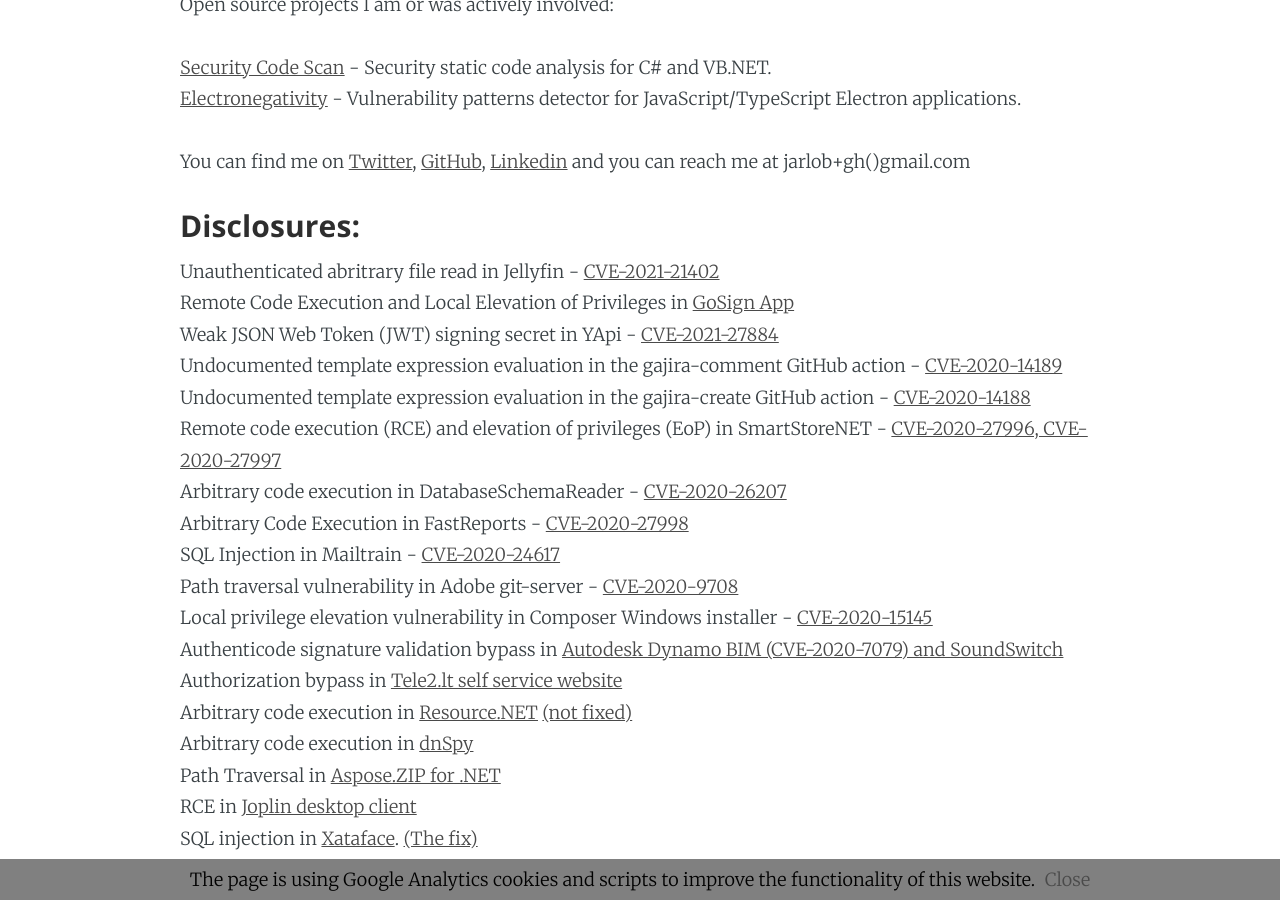
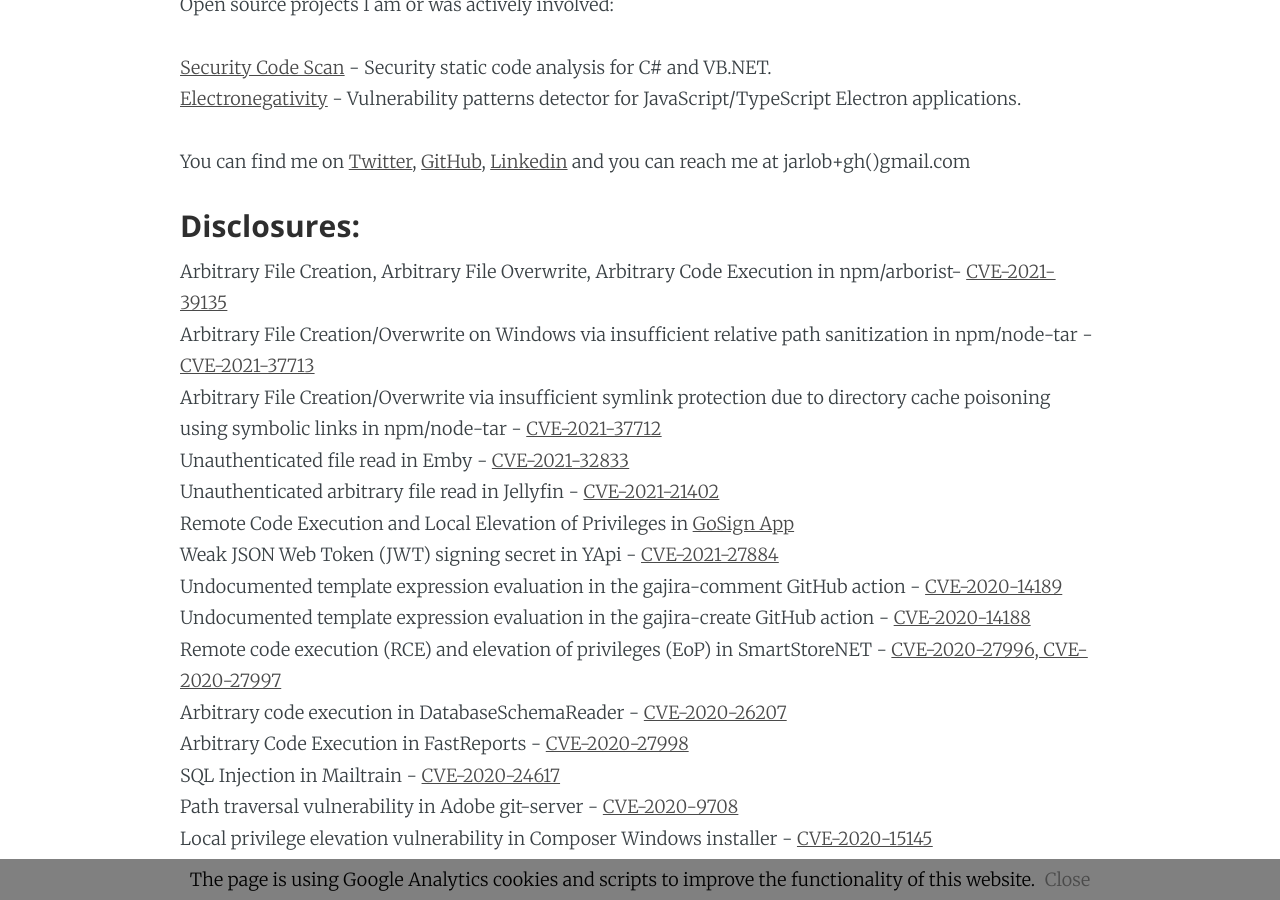
Before and after one commit to JarLob/jarlob.github.io, a Jekyll site: the page built from about.md, in a window 1280 px wide and 900 px high, scrolled down 329 px. Built offline with Jekyll 4.4.1, drawn with Linux system fonts in a browser that asks for light colours.

Commit message:
Update about.md

```diff
--- a/about.md
+++ b/about.md
@@ -13,7 +13,11 @@ Open source projects I am or was actively involved:
 You can find me on [Twitter](https://twitter.com/yarlob), [GitHub](https://github.com/JarLob), [Linkedin](https://www.linkedin.com/in/yarlob/) and you can reach me at jarlob+gh()gmail.com
 
 ### Disclosures:
-Unauthenticated abritrary file read in Jellyfin - [CVE-2021-21402](https://securitylab.github.com/advisories/GHSL-2021-050-jellyfin/)
+Arbitrary File Creation, Arbitrary File Overwrite, Arbitrary Code Execution in npm/arborist- [CVE-2021-39135](https://github.com/advisories/GHSA-gmw6-94gg-2rc2)
+Arbitrary File Creation/Overwrite on Windows via insufficient relative path sanitization in npm/node-tar - [CVE-2021-37713](https://github.com/advisories/GHSA-5955-9wpr-37jh)
+Arbitrary File Creation/Overwrite via insufficient symlink protection due to directory cache poisoning using symbolic links in npm/node-tar - [CVE-2021-37712](https://github.com/advisories/GHSA-qq89-hq3f-393p)
+Unauthenticated file read in Emby - [CVE-2021-32833](https://securitylab.github.com/advisories/GHSL-2021-051-emby/)
+Unauthenticated arbitrary file read in Jellyfin - [CVE-2021-21402](https://securitylab.github.com/advisories/GHSL-2021-050-jellyfin/)
 Remote Code Execution and Local Elevation of Privileges in [GoSign App](https://blog.devsecurity.eu/en/blog/registru-centras-gosign-vulnerabilities)
 Weak JSON Web Token (JWT) signing secret in YApi - [CVE-2021-27884](https://securitylab.github.com/advisories/GHSL-2020-228-YMFE-yapi/)
 Undocumented template expression evaluation in the gajira-comment GitHub action - [CVE-2020-14189](https://securitylab.github.com/advisories/GHSL-2020-173-gajira-comment-action/)
```
